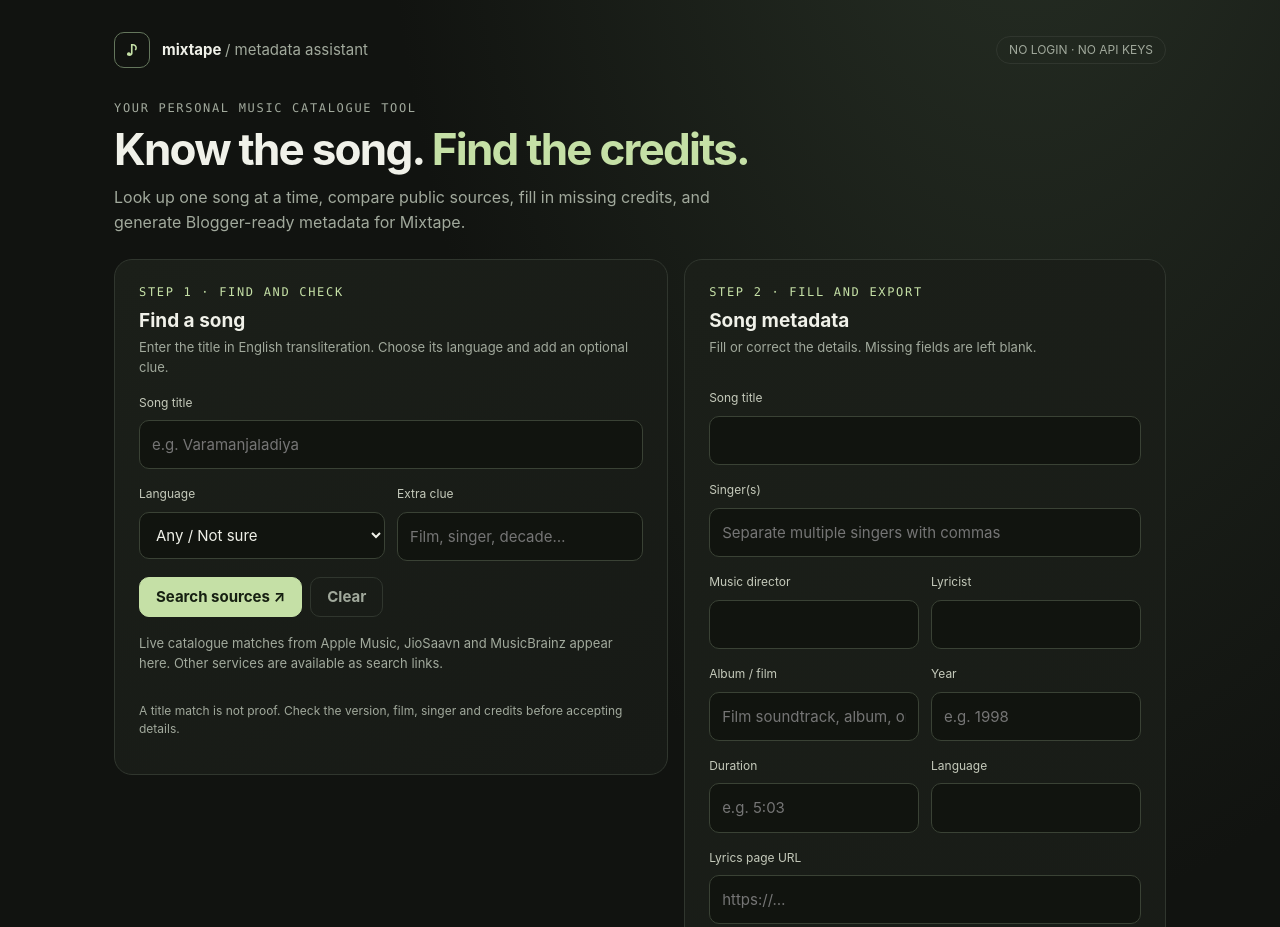
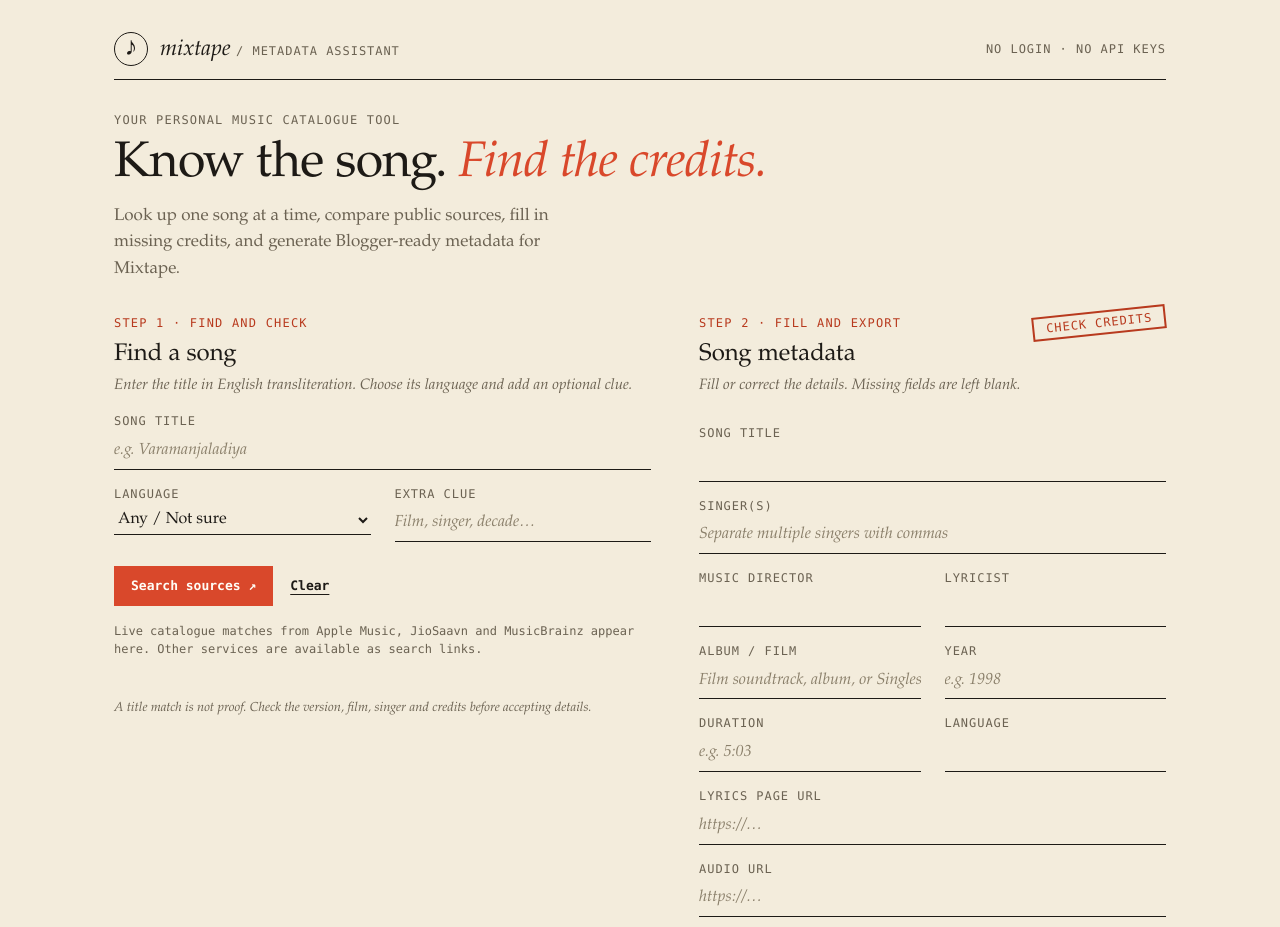
Before and after one commit to melvinvarghese/mixtape-metadata-assistant, a plain HTML site: page index.html in a window 1280 px wide. Shown: the top 927 px of the page. Drawn offline with Linux system fonts and the light colour scheme.

Commit message:
full visual design change and other minor fixs

```diff
--- a/index.html
+++ b/index.html
@@ -1,103 +1,109 @@
 <!doctype html>
-<html lang="en"><head><meta charset="utf-8"><meta name="viewport" content="width=device-width,initial-scale=1"><meta name="theme-color" content="#111310"><title>Mixtape Metadata Assistant</title>
+<html lang="en"><head><meta charset="utf-8"><meta name="viewport" content="width=device-width,initial-scale=1"><meta name="theme-color" content="#f3ecdc"><title>Mixtape Metadata Assistant</title>
 <style>
-/* Tokens */
+/* Tokens: record-shop paper */
 :root{
-  color-scheme:dark;
-  --bg:#111310;--surface-input:#11140f;--surface-card:#121610;--surface-source:#141812;
-  --line:#30362e;--line-strong:#3a4235;--text:#f0f1e9;--muted:#a1a99c;--label:#c5cabb;
-  --accent:#c5e0a6;--accent-ink:#172012;--accent-line:#64765c;--warn:#d9b26a;
-  --btn-bg:#263021;--btn-line:#4a5643;
-  --s1:4px;--s2:8px;--s3:12px;--s4:16px;--s5:24px;--s6:32px;
-  --r-sm:10px;--r-lg:18px;
-  --fs-label:12px;--fs-small:13px;--fs-body:15px;
+  color-scheme:light;
+  --bg:#f3ecdc;--paper:#fffdf6;--ink:#1d1a16;--muted:#6b6252;--hint:#8a7f6a;
+  --line:#cfc5ad;--accent:#d9482b;--accent-deep:#b83a1e;--on-accent:#fffdf6;
+  --s1:4px;--s2:8px;--s3:12px;--s4:16px;--s5:24px;--s6:32px;--s7:48px;
+  --fs-label:12px;--fs-small:13px;--fs-body:16px;
+  --serif:"Iowan Old Style","Palatino Linotype",Palatino,Georgia,"Times New Roman",serif;
   --mono:ui-monospace,SFMono-Regular,Menlo,Consolas,monospace;
   --ease:cubic-bezier(.2,.7,.2,1);
 }
 *{box-sizing:border-box}
 html{-webkit-text-size-adjust:100%}
-body{margin:0;background:radial-gradient(ellipse at 80% -20%,#283126,transparent 45%),var(--bg);color:var(--text);font:var(--fs-body)/1.55 Inter,system-ui,sans-serif}
-a{color:var(--accent);text-decoration:none}
-:focus-visible{outline:2px solid var(--accent);outline-offset:2px}
+body{margin:0;background:var(--bg);color:var(--ink);font:var(--fs-body)/1.55 var(--serif)}
+a{color:var(--accent-deep);text-decoration:underline;text-underline-offset:3px}
+::selection{background:var(--accent);color:var(--on-accent)}
+:focus-visible{outline:2px solid var(--accent-deep);outline-offset:3px}
 
 /* Shell and header */
 .shell{max-width:1100px;margin:auto;padding:var(--s6) var(--s5) 72px}
-.top{display:flex;justify-content:space-between;align-items:center;flex-wrap:wrap;gap:var(--s3);margin-bottom:var(--s6)}
-.brand{font-weight:700}
-.mark{display:inline-grid;place-items:center;border:1px solid var(--accent-line);color:var(--accent);border-radius:var(--r-sm);width:36px;height:36px;margin-right:var(--s3)}
-.pill{border:1px solid var(--line);border-radius:20px;padding:var(--s1) var(--s3);color:var(--muted);font-size:var(--fs-label);white-space:nowrap}
-.small{font:var(--fs-label)/1.4 var(--mono);letter-spacing:.14em;color:var(--muted);text-transform:uppercase}
-.step{color:var(--accent);margin-bottom:var(--s2)}
+.top{display:flex;justify-content:space-between;align-items:center;flex-wrap:wrap;gap:var(--s3);margin-bottom:var(--s6);padding-bottom:var(--s3);border-bottom:1.5px solid var(--ink)}
+.brand{font-size:22px;font-style:italic;font-weight:400}
+.brand>span:not(.mark){font:var(--fs-label)/1.4 var(--mono);font-style:normal;letter-spacing:.08em;text-transform:uppercase}
+.mark{display:inline-grid;place-items:center;border:1.5px solid var(--ink);color:var(--ink);border-radius:50%;width:34px;height:34px;margin-right:var(--s3);font-style:normal}
+.pill{color:var(--muted);font:var(--fs-label)/1.4 var(--mono);letter-spacing:.08em;white-space:nowrap}
+.small{font:var(--fs-label)/1.4 var(--mono);letter-spacing:.1em;color:var(--muted);text-transform:uppercase}
+.step{color:var(--accent-deep);margin-bottom:var(--s2)}
 
-/* Compact hero: same message, less height */
-.hero{max-width:720px;margin-bottom:var(--s5)}
-.hero h1{font-size:clamp(28px,4.2vw,44px);line-height:1.1;letter-spacing:-.04em;margin:var(--s2) 0 var(--s3)}
+/* Hero */
+.hero{max-width:760px;margin-bottom:var(--s6)}
+.hero h1{font-weight:400;font-size:clamp(30px,4.8vw,50px);line-height:1.08;letter-spacing:-.015em;margin:var(--s2) 0 var(--s3)}
+.hero h1 span{font-style:italic}
 .hero p,.sub,.note{color:var(--muted)}
-.hero p{font-size:16px;max-width:60ch;margin:0}
+.hero p{font-size:17px;max-width:58ch;margin:0}
 
-/* Layout: search column leads, editor stays in view */
-.layout{display:grid;grid-template-columns:minmax(0,1.15fr) minmax(0,1fr);gap:var(--s4);align-items:start}
-.panel{background:linear-gradient(145deg,#1b1f19,#171a16);border:1px solid var(--line);border-radius:var(--r-lg);padding:var(--s5)}
-.panel h2{margin:0;font-size:19px;line-height:1.3}
-.sub{font-size:var(--fs-small);margin:var(--s1) 0 var(--s4)}
+/* Layout: two open columns on the paper */
+.layout{display:grid;grid-template-columns:minmax(0,1.15fr) minmax(0,1fr);gap:var(--s7);align-items:start}
+.panel{position:relative;padding:0}
+.panel h2{margin:0;font-size:24px;font-weight:400;line-height:1.25}
+.sub{font-size:15px;font-style:italic;margin:var(--s1) 0 var(--s3)}
+.stamp{position:absolute;right:0;top:-4px;transform:rotate(-6deg);border:2px solid var(--accent-deep);color:var(--accent-deep);padding:1px var(--s3);font:var(--fs-label)/1.5 var(--mono);letter-spacing:.08em;text-transform:uppercase;pointer-events:none}
 @media(min-width:801px) and (min-height:900px){.layout>.panel:last-child{position:sticky;top:var(--s5)}}
 
-/* Forms */
-label{display:block;font-size:var(--fs-label);color:var(--label);margin:var(--s4) 0 var(--s2)}
-input,select,textarea{width:100%;background:var(--surface-input);color:var(--text);border:1px solid var(--line-strong);border-radius:var(--r-sm);padding:var(--s3);font:inherit;outline:none;transition:border-color .15s var(--ease),box-shadow .15s var(--ease)}
-input:focus,select:focus,textarea:focus{border-color:#9dbb7d;box-shadow:0 0 0 3px rgba(197,224,166,.16)}
-.row,.formgrid{display:grid;grid-template-columns:1fr 1fr;gap:0 var(--s3)}
+/* Fields: ruled lines, like a catalogue card */
+label{display:block;font:var(--fs-label)/1.4 var(--mono);letter-spacing:.08em;text-transform:uppercase;color:var(--muted);margin:var(--s4) 0 var(--s1)}
+input,select,textarea{width:100%;background:transparent;color:var(--ink);border:0;border-bottom:1.5px solid var(--ink);border-radius:0;padding:var(--s1) 0 6px;font:inherit;outline:none;transition:border-color .15s var(--ease),box-shadow .15s var(--ease)}
+input::placeholder,textarea::placeholder{color:var(--hint);font-style:italic}
+input:focus,select:focus{border-bottom-color:var(--accent-deep);box-shadow:0 1.5px 0 var(--accent-deep)}
+select{cursor:pointer}
+.row,.formgrid{display:grid;grid-template-columns:1fr 1fr;gap:0 var(--s5)}
 .wide{grid-column:1/-1}
 
-/* Buttons: one primary per step, everything else quieter */
-.actions{display:flex;gap:var(--s2);flex-wrap:wrap;margin-top:var(--s4)}
-.btn{display:inline-flex;align-items:center;justify-content:center;min-height:40px;background:var(--btn-bg);border:1px solid var(--btn-line);color:var(--text);padding:var(--s2) var(--s4);border-radius:var(--r-sm);font:inherit;font-weight:650;line-height:1.2;cursor:pointer;transition:background-color .15s var(--ease),border-color .15s var(--ease),color .15s var(--ease),transform .1s var(--ease)}
-.btn:active{transform:scale(.98)}
-.primary{background:var(--accent);color:var(--accent-ink);border-color:var(--accent)}
-.ghost{background:transparent;border-color:var(--line);color:var(--muted)}
+/* Buttons: tomato primary, outlined secondary, underlined links */
+.actions{display:flex;gap:var(--s3) var(--s4);flex-wrap:wrap;align-items:center;margin-top:var(--s5)}
+.btn{display:inline-flex;align-items:center;justify-content:center;min-height:40px;background:transparent;border:1.5px solid var(--ink);color:var(--ink);padding:var(--s2) var(--s4);border-radius:0;font:600 var(--fs-small)/1.2 var(--mono);cursor:pointer;transition:background-color .15s var(--ease),border-color .15s var(--ease),color .15s var(--ease),transform .1s var(--ease)}
+.btn:active{transform:translateY(1px)}
+.primary{background:var(--accent);color:var(--on-accent);border-color:var(--accent)}
+.ghost{border-color:transparent;padding-left:0;padding-right:0;text-decoration:underline;text-underline-offset:4px}
 @media(hover:hover){
-  .btn:hover{border-color:var(--accent-line)}
-  .primary:hover{filter:brightness(1.07)}
-  .ghost:hover{color:var(--text);border-color:var(--btn-line)}
-  .source:hover{border-color:var(--accent-line);background:#171c14}
+  .btn:hover{background:var(--ink);color:var(--paper)}
+  .primary:hover{background:var(--accent-deep);border-color:var(--accent-deep)}
+  .ghost:hover{background:transparent;color:var(--accent-deep)}
+  .source:hover{border-color:var(--ink)}
 }
-.note{font-size:var(--fs-label);line-height:1.5}
-.status{color:var(--muted);font-size:var(--fs-small);margin-top:var(--s4);min-height:20px}
+.note{font-size:var(--fs-small);font-style:italic;line-height:1.5}
+.status{color:var(--muted);font:var(--fs-label)/1.5 var(--mono);margin-top:var(--s4);min-height:20px}
 
-/* Sources: denser grid */
-.sourcegrid{display:grid;grid-template-columns:repeat(auto-fill,minmax(150px,1fr));gap:var(--s2);margin-top:var(--s4)}
-.source{display:block;border:1px solid var(--line);border-radius:var(--r-sm);padding:10px var(--s3);background:var(--surface-source);font-size:var(--fs-small);transition:border-color .15s var(--ease),background-color .15s var(--ease)}
-.source span{display:block;color:var(--muted);font-size:var(--fs-label)}
+/* Sources: small paper slips */
+.sourcegrid{display:grid;grid-template-columns:repeat(auto-fill,minmax(150px,1fr));gap:var(--s2);margin:var(--s5) 0 var(--s4)}
+.source{display:block;border:1px solid var(--line);background:var(--paper);padding:10px var(--s3);color:var(--ink);text-decoration:none;font-size:var(--fs-small);transition:border-color .15s var(--ease)}
+.source span{display:block;color:var(--muted);font:var(--fs-label)/1.4 var(--mono);margin-top:2px}
 
-/* Result cards: compact rows */
-.result{display:flex;align-items:center;justify-content:space-between;gap:var(--s3);padding:10px var(--s3);border:1px solid var(--line);border-radius:var(--r-sm);margin-top:var(--s2);background:var(--surface-card);animation:rise .18s var(--ease) both}
+/* Results: index cards */
+.result{display:flex;align-items:center;justify-content:space-between;gap:var(--s3);padding:10px var(--s3);background:var(--paper);border:1px solid var(--line);border-top:3px solid var(--accent);margin-top:var(--s3);animation:rise .18s var(--ease) both}
 .coverline{display:flex;gap:var(--s3);align-items:center;min-width:0;flex:1}
 .coverline>div{min-width:0}
-.cover{width:48px;height:48px;flex:none;object-fit:cover;border-radius:8px}
-.result small{display:block;color:var(--muted);font-size:var(--fs-label);line-height:1.4}
-.result .actions{margin-top:0;flex-wrap:nowrap;flex:none}
-.result .btn{min-height:32px;padding:6px 10px;font-size:var(--fs-small)}
-.result .ghost{border-color:transparent}
-.result [data-use]{background:var(--btn-bg);border-color:var(--btn-line);color:var(--text)}
-#apple .note,#jiosaavn .note,#musicbrainz .note{border-left:2px solid var(--warn);padding-left:var(--s3)}
+.coverline b{font-weight:400;font-size:17px;line-height:1.3}
+.cover{width:48px;height:48px;flex:none;object-fit:cover;border:1px solid var(--line)}
+.result small{display:block;color:var(--muted);font:var(--fs-label)/1.45 var(--mono)}
+.result .actions{margin-top:0;flex-wrap:nowrap;flex:none;gap:var(--s3)}
+.result .btn{min-height:32px;padding:4px 0;font-size:var(--fs-label);white-space:nowrap}
+.result [data-use]{color:var(--accent-deep);text-decoration:underline;text-underline-offset:4px}
+.result [data-use]::after{content:" \2192"}
+@media(hover:hover){.result [data-use]:hover{color:var(--ink)}}
+#apple .note,#jiosaavn .note,#musicbrainz .note{border-left:2px solid var(--accent-deep);padding-left:var(--s3)}
 
-/* Output */
-.output{min-height:180px;margin-top:var(--s3);font:var(--fs-label)/1.5 var(--mono);resize:vertical}
+/* Output: a stamped label */
+.output{min-height:180px;margin-top:var(--s3);padding:var(--s3);background:var(--paper);border:1.5px dashed var(--ink);font:var(--fs-label)/1.55 var(--mono);resize:vertical}
+.output:focus{border-color:var(--accent-deep);box-shadow:none}
 
-.footer{margin-top:var(--s6);color:var(--muted);font-size:var(--fs-label);display:flex;justify-content:space-between;gap:var(--s3);flex-wrap:wrap}
+.footer{margin-top:var(--s7);padding-top:var(--s3);border-top:1.5px solid var(--ink);color:var(--muted);font:var(--fs-label)/1.5 var(--mono);display:flex;justify-content:space-between;gap:var(--s3);flex-wrap:wrap}
 
 @keyframes rise{from{opacity:0;transform:translateY(4px)}to{opacity:1;transform:none}}
 
 /* Responsive */
-@media(max-width:800px){.layout{grid-template-columns:1fr}}
+@media(max-width:800px){.layout{grid-template-columns:1fr;gap:var(--s6)}}
 @media(max-width:600px){
   input,select,textarea{font-size:16px}
   .result{flex-direction:column;align-items:stretch}
   .result .actions{margin-top:var(--s2)}
 }
 @media(max-width:460px){
-  .shell{padding:22px 14px 48px}
-  .panel{padding:var(--s4)}
+  .shell{padding:22px 16px 48px}
   .row,.formgrid,.sourcegrid{grid-template-columns:1fr}
   .wide{grid-column:auto}
   .top{margin-bottom:var(--s5)}
@@ -116,7 +122,7 @@ input:focus,select:focus,textarea:focus{border-color:#9dbb7d;box-shadow:0 0 0 3p
 <label for="song">Song title</label><input id="song" placeholder="e.g. Varamanjaladiya" autocomplete="off">
 <div class="row"><div><label for="language">Language</label><select id="language"><option value="">Any / Not sure</option><option>Malayalam</option><option>Tamil</option><option>Hindi</option><option>Telugu</option><option>Kannada</option><option>Bengali</option><option>Marathi</option><option>Punjabi</option><option>Other</option></select></div><div><label for="hint">Extra clue</label><input id="hint" placeholder="Film, singer, decade…"></div></div>
 <div class="actions"><button class="btn primary" id="search">Search sources ↗</button><button class="btn ghost" id="clear">Clear</button></div><div class="status" id="status">Live catalogue matches from Apple Music, JioSaavn and MusicBrainz appear here. Other services are available as search links.</div><div id="apple"></div><div id="jiosaavn"></div><div id="musicbrainz"></div><div class="sourcegrid" id="sources"></div><p class="note">A title match is not proof. Check the version, film, singer and credits before accepting details.</p></section>
-<section class="panel"><div class="small step">Step 2 · Fill and export</div><h2>Song metadata</h2><p class="sub">Fill or correct the details. Missing fields are left blank.</p>
+<section class="panel"><div class="small step">Step 2 · Fill and export</div><div class="stamp" aria-hidden="true">check credits</div><h2>Song metadata</h2><p class="sub">Fill or correct the details. Missing fields are left blank.</p>
 <div class="formgrid">
 <div class="wide"><label for="title">Song title</label><input id="title"></div><div class="wide"><label for="artist">Singer(s)</label><input id="artist" placeholder="Separate multiple singers with commas"></div>
 <div><label for="composer">Music director</label><input id="composer"></div><div><label for="lyricist">Lyricist</label><input id="lyricist"></div>
@@ -131,11 +137,11 @@ const esc=s=>String(s||"").replace(/[&<>"']/g,c=>({"&":"&amp;","<":"&lt;",">":"&
 function linksFor(q,lang,hint){const term=[q,lang,hint].filter(Boolean).join(" "),enc=encodeURIComponent(term),exact=encodeURIComponent('"'+q+'"');return[["Spotify","Search tracks and albums","https://open.spotify.com/search/"+enc],["YouTube","Videos and lyric videos","https://www.youtube.com/results?search_query="+enc],["YouTube Music","Search music catalogue","https://music.youtube.com/search?q="+enc],["JioSaavn","Indian music catalogue","https://www.jiosaavn.com/search/"+enc],["Gaana","Indian music catalogue","https://gaana.com/search/"+enc],["Amazon Music","Search tracks and albums","https://music.amazon.in/search/"+enc],["MusicBrainz","Open music metadata database","https://musicbrainz.org/search?query="+enc+"&type=recording&method=advanced"],["Apple Music","Track and album listings","https://music.apple.com/search?term="+enc],["MalayalaSangeetham","Malayalam song database","https://www.google.com/search?q=site%3Amsidb.org+"+exact],["M3DB","Malayalam song references","https://www.google.com/search?q=site%3Am3db.com+"+exact],["Google","Search the wider web","https://www.google.com/search?q="+exact+"+"+encodeURIComponent([lang,hint].filter(Boolean).join(" "))]]}
 function sourceHeading(name,detail){return '<div class="small" style="margin:16px 0 7px">'+esc(name)+' · '+esc(detail)+'</div>'}
 function resultCard(r,i){return '<article class="result"><div class="coverline">'+(r.image?'<img class="cover" src="'+esc(r.image)+'" alt="" loading="lazy">':'')+'<div><b>'+esc(r.title||"Unknown title")+'</b><small>'+esc(r.artist||"Artist unknown")+' · '+esc(r.album||"Album unknown")+' · '+esc(r.year||"Year unknown")+'</small></div></div><div class="actions"><button class="btn ghost" data-use="'+i+'">Use these details</button>'+(r.url?'<a class="btn ghost" href="'+esc(r.url)+'" target="_blank" rel="noopener">Open listing ↗</a>':'')+'</div></article>'}
-function applyTrack(r){clearMetadataFields();$("title").value=r.title||v("song");$("artist").value=r.artist||"";$("film").value=r.album||"";$("year").value=r.year||"";$("duration").value=r.duration||"";$("artwork").value=r.artwork||r.image||"";$("status").textContent="Copied "+r.source+" details into the editor. Verify the film/album and fill in missing credits."}
+function applyTrack(r){const lang=v("languageOut")||searchLang();clearMetadataFields();$("languageOut").value=lang;$("title").value=r.title||v("song");$("artist").value=r.artist||"";$("film").value=r.album||"";$("year").value=r.year||"";$("duration").value=r.duration||"";$("artwork").value=r.artwork||r.image||"";$("status").textContent="Copied "+r.source+" details into the editor. Verify the film/album and fill in missing credits."}
 async function jiosaavn(q){const box=$("jiosaavn");box.innerHTML=sourceHeading("JIOSAAVN","Searching Indian music catalogue…");try{const response=await fetch("https://saavn.dev/api/search/songs?query="+encodeURIComponent(q)+"&limit=5");if(!response.ok)throw Error();const data=await response.json(),items=data.data?.results||data.results||[];if(!items.length){box.innerHTML=sourceHeading("JIOSAAVN","No matches found");return}window.jiosaavnResults=items.map(x=>({title:x.name||x.title,artist:(x.artists?.primary||x.primary_artists||[]).map(a=>a.name).join(", ")||x.artist||"",album:x.album?.name||x.album||"",year:String(x.year||x.releaseDate||"").slice(0,4),duration:x.duration?Math.floor(Number(x.duration)/60)+":"+String(Number(x.duration)%60).padStart(2,"0"):"",image:x.image?.[x.image.length-1]?.url||x.image?.[x.image.length-1]?.link||"",url:x.url||x.perma_url||"",source:"JioSaavn"}));box.innerHTML=sourceHeading("JIOSAAVN","POSSIBLE MATCHES")+window.jiosaavnResults.map(resultCard).join("");box.querySelectorAll("[data-use]").forEach(b=>b.onclick=()=>applyTrack(window.jiosaavnResults[+b.dataset.use]))}catch(e){box.innerHTML=sourceHeading("JIOSAAVN","Live lookup unavailable")+'<p class="note">The community search service may be unavailable. Use the JioSaavn search link below.</p>'}}
 async function musicbrainz(q){const box=$("musicbrainz");box.innerHTML=sourceHeading("MUSICBRAINZ","Searching open music database…");try{const response=await fetch("https://musicbrainz.org/ws/2/recording/?query="+encodeURIComponent(q)+"&fmt=json&limit=5");if(!response.ok)throw Error();const data=await response.json(),items=data.recordings||[];if(!items.length){box.innerHTML=sourceHeading("MUSICBRAINZ","No matches found");return}window.musicbrainzResults=items.map(x=>({title:x.title,artist:(x["artist-credit"]||[]).map(a=>a.name||a.artist?.name||"").filter(Boolean).join(", "),album:x.releases?.[0]?.title||"",year:(x["first-release-date"]||"").slice(0,4),duration:x.length?Math.floor(x.length/60000)+":"+String(Math.floor(x.length/1000)%60).padStart(2,"0"):"",image:"",url:"https://musicbrainz.org/recording/"+x.id,source:"MusicBrainz"}));box.innerHTML=sourceHeading("MUSICBRAINZ","POSSIBLE RECORDING MATCHES")+window.musicbrainzResults.map(resultCard).join("");box.querySelectorAll("[data-use]").forEach(b=>b.onclick=()=>applyTrack(window.musicbrainzResults[+b.dataset.use]))}catch(e){box.innerHTML=sourceHeading("MUSICBRAINZ","Live lookup unavailable")+'<p class="note">The database may be rate-limiting this request. Use its search link below.</p>'}}
 async function apple(q){$("apple").innerHTML='<div class="status">Checking Apple public catalogue…</div>';try{const data=await new Promise((ok,no)=>{const cb="it_"+Math.random().toString(36).slice(2),s=document.createElement("script"),timer=setTimeout(()=>{clean();no(Error())},9000);function clean(){clearTimeout(timer);delete window[cb];s.remove()}window[cb]=d=>{clean();ok(d)};s.onerror=()=>{clean();no(Error())};s.src="https://itunes.apple.com/search?term="+encodeURIComponent(q)+"&media=music&entity=song&limit=6&country=in&callback="+cb;document.body.appendChild(s)});if(!data.results?.length){$("apple").innerHTML=sourceHeading("APPLE MUSIC","No matches found");return}window.appleResults=data.results.map(r=>({title:r.trackName,artist:r.artistName,album:r.collectionName,year:r.releaseDate?.slice(0,4)||"",duration:r.trackTimeMillis?(()=>{const s=Math.round(r.trackTimeMillis/1000);return Math.floor(s/60)+":"+String(s%60).padStart(2,"0")})():"",image:r.artworkUrl100||"",artwork:(r.artworkUrl100||"").replace(/\/\d+x\d+bb\.(jpg|png)$/i,"/600x600bb.$1"),url:r.trackViewUrl||"",source:"Apple Music"}));$("apple").innerHTML=sourceHeading("APPLE MUSIC","POSSIBLE MATCHES")+window.appleResults.map(resultCard).join("");$("apple").querySelectorAll("[data-use]").forEach(b=>b.onclick=()=>applyTrack(window.appleResults[+b.dataset.use]))}catch(e){$("apple").innerHTML=sourceHeading("APPLE MUSIC","Lookup unavailable")+'<p class="note">Use the Apple Music search link below.</p>'}}
-const metadataFieldIds=["title","artist","composer","lyricist","film","year","duration","languageOut","lyrics","audio","artwork","output"];function clearMetadataFields(){metadataFieldIds.forEach(id=>$(id).value="")}function search(){const q=v("song");if(!q){$("status").textContent="Enter a song title first.";return}clearMetadataFields();$("title").value=q;if(v("language"))$("languageOut").value=v("language");const term=[q,v("language"),v("hint")].filter(Boolean).join(" ");const links=linksFor(q,v("language"),v("hint"));$("sources").innerHTML=links.map(x=>'<a class="source" href="'+x[2]+'" target="_blank" rel="noopener">'+esc(x[0])+'<span>'+esc(x[1])+' ↗</span></a>').join("");$("status").textContent="Searching live catalogues. Search links for other services are below.";apple(q);jiosaavn(term);musicbrainz(term)}
+const metadataFieldIds=["title","artist","composer","lyricist","film","year","duration","languageOut","lyrics","audio","artwork","output"];function clearMetadataFields(){metadataFieldIds.forEach(id=>$(id).value="")}function searchLang(){const l=v("language");return l==="Other"?"":l}function search(){const q=v("song");if(!q){$("status").textContent="Enter a song title first.";return}clearMetadataFields();$("title").value=q;const lang=searchLang();if(lang)$("languageOut").value=lang;const term=[q,lang,v("hint")].filter(Boolean).join(" ");const links=linksFor(q,lang,v("hint"));$("sources").innerHTML=links.map(x=>'<a class="source" href="'+x[2]+'" target="_blank" rel="noopener">'+esc(x[0])+'<span>'+esc(x[1])+' ↗</span></a>').join("");$("status").textContent="Searching live catalogues. Search links for other services are below.";apple(q);jiosaavn(term);musicbrainz(term)}
 function cleanAlbumName(value){return String(value||"").replace(/\s*\(?\s*Original Motion Picture Soundtrack\s*\)?\s*/ig," ").replace(/\s+/g," ").trim()}
 function trackedLyricsUrl(value){if(!value)return"";try{const url=new URL(value);url.searchParams.set("utm_source","melvinvarghese.in");return url.href}catch{return value}}
 function generate(){const fields=[["data-artist","artist"],["data-music-director","composer"],["data-lyricist","lyricist"],["data-album","film"],["data-year","year"],["data-duration","duration"],["data-language","languageOut"],["data-audio","audio"],["data-lyrics-url","lyrics"]];const attrs=fields.map(([a,id])=>{let value=v(id);if(id==="film")value=cleanAlbumName(value);if(id==="lyrics")value=trackedLyricsUrl(value);return value?a+'="'+esc(value)+'"':""}).filter(Boolean).join(" ");const title=v("title")||v("song")||"Untitled";const img=v("artwork")?'<p><img src="'+esc(v("artwork"))+'" alt="'+esc(title)+' cover"></p>':"";$("output").value='<div class="mixtape-data" '+attrs+'></div>\n'+img}
```
Also changed, not shown: 1 other file.
